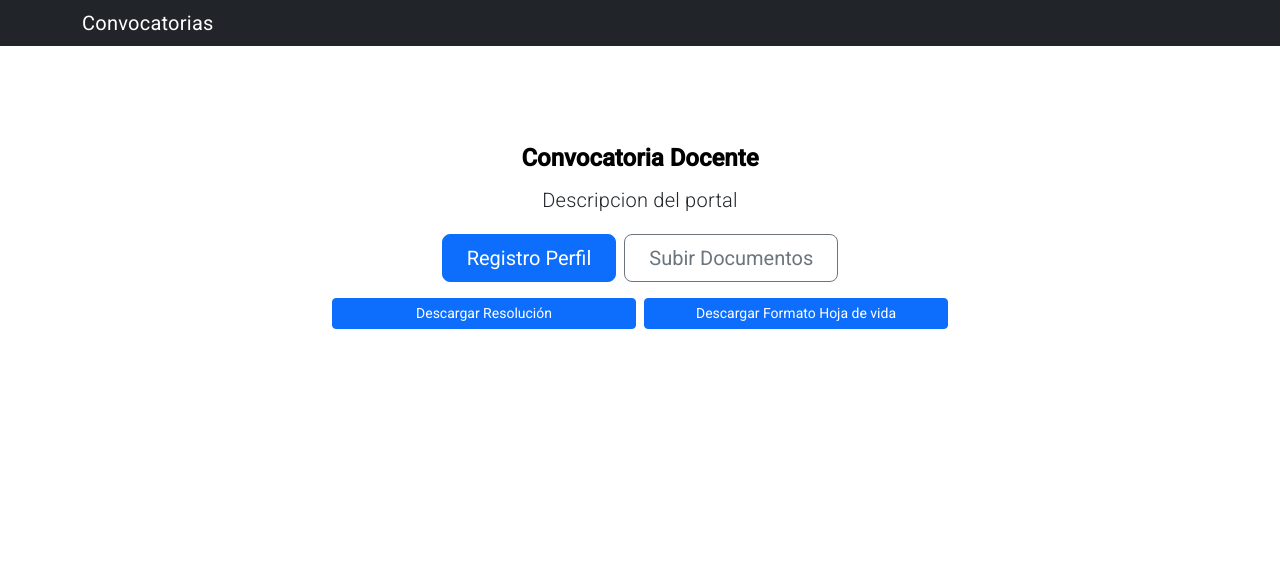
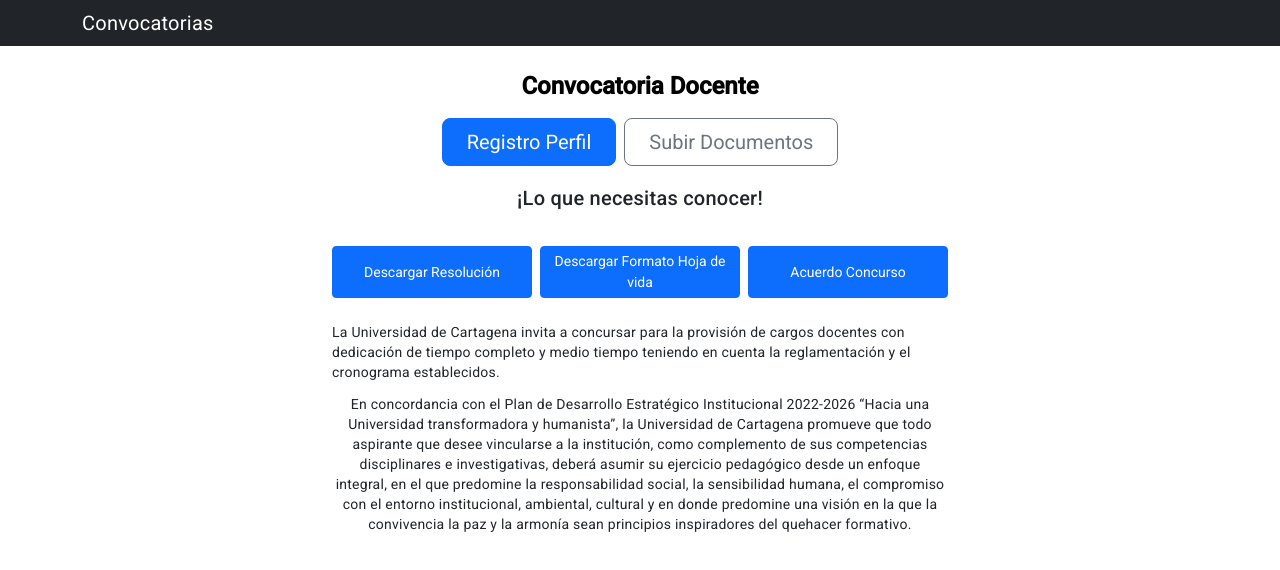
Before and after one commit to monicamarrugo/udc_convocatoria, an Angular app: page /inicio in a window 1280 px wide. Shown: the top 570 px of the page. Built offline with nearby package versions, Linux system fonts and the light colour scheme.

Commit message:
Estado de documento

```diff
--- a/package.json
+++ b/package.json
@@ -21,6 +21,7 @@
     "@angular/platform-browser-dynamic": "^16.1.0",
     "@angular/router": "^16.1.0",
     "bootstrap": "^5.3.0",
+    "bootstrap-icons": "^1.10.5",
     "module": "^1.2.5",
     "ng-bootstrap": "^1.6.3",
     "rxjs": "~7.8.0",
--- a/src/app/convocatoria/component/archivos-participante/archivos-participante.component.html
+++ b/src/app/convocatoria/component/archivos-participante/archivos-participante.component.html
@@ -1,7 +1,7 @@
 <div class="container">
-    <div class="col-md-7 col-lg-8">
+  <div class="row">
+    <div class="col-md-8">
         <h4 class="mb-3"> Inscripción Convocatoria</h4>
-
         <form [formGroup] = "documentoForm" (ngSubmit)="saveDocumento()"class="needs-validation" novalidate>
 
           <div class="row g-3">
@@ -27,14 +27,8 @@
               <div class="col-md-5">
                 <label for="tipoDocumento" class="form-label"> Tipo de Documento</label>
                 <select class="form-select" id="tipoDocumento" formControlName="tipoDocumento" required #tipoDocumento>
-                  <option value="">Seleccione Tipo Documento...</option>
-                  <option value="CV">Formato único de hoja de vida</option>
-                  <option value="DID">Documento de Identidad</option>
-                  <option value="FA">Formación académica</option>
-                  <option value="PA">Producción académica</option>
-                  <option value="EXPP">Certificado de experiencia profesional calificada en el ejercicio de su profesión</option>
-                  <option value="EDES">Certificados de experiencia docente en educación superior</option>
-                  <option value="CCLI">Certificado de competencia lengua inglesa</option>
+                  <option value="" disabled selected hidden >Seleccione tipo documento</option>
+                  <option *ngFor="let tipo of lTiposDocumento" [ngValue]="tipo.codigo">{{tipo.descripcion}}</option>
                 </select>
                 <div class="invalid-feedback">
                   Please Seleccione tipo documento.
@@ -54,11 +48,27 @@
 
           <button class="w-100 btn btn-primary btn-lg" type="submit">Subir Documento</button>
         </form>
+    </div>
+    <div class="col-md-4">
+      <h2 class="mb-3"> ¡Estado de documentos!</h2>
+      <div *ngFor="let ds of lDocumentosSubidos" class="input-group mb-3">
+        <div class="input-group-prepend">
+          <div *ngIf="ds.subido" class="input-group-text btn btn-success" id="btnGroupAddon2">
+            <i class="bi bi-check-circle-fill"></i></div>
+            <div *ngIf="!ds.subido" class="input-group-text btn btn-danger" id="btnGroupAddon2">
+              <i class="bi bi-check-circle-fill"></i></div>
+        </div>
+        <input type="text" disabled="true" [(ngModel)]="ds.descripcion" class="form-control" placeholder="Input group example" aria-label="Input group example" aria-describedby="btnGroupAddon2">
       </div>
+
+
+    </div>
+  </div>
 
       <div class="row">
         <div class="col-md-12 order-md-2">
             <div class="row">
+              <h2 class="mb-3"> Lista de documentos</h2>
               <div class="table-responsive">
                 <table [dataSource]="dataSource"  mat-table class="table table-sm" matSort>
 
--- a/src/app/convocatoria/component/archivos-participante/archivos-participante.component.ts
+++ b/src/app/convocatoria/component/archivos-participante/archivos-participante.component.ts
@@ -8,6 +8,8 @@
 import {ConfirmacionComponent} from 'src/app/widgets/confirmacion/confirmacion.component';
 import {CustomModalComponent,TipoMensajeEnum} from 'src/app/widgets/custom-modal/custom-modal.component';
 import { MatTableDataSource } from '@angular/material/table';
+import { Item } from 'src/app/convocatoria/model/item'
+import { ListasService} from '../../services/listas.service'
 
 @Component({
   selector: 'app-archivos-participante',
@@ -22,6 +24,8 @@
   public nonSelectedOptionValue: string = '';
   public dataSource: MatTableDataSource<ResponseDocumento>;
   public codigoConvocatoria:string='';
+  public lTiposDocumento: Item[] = [];
+  public lDocumentosSubidos: Item[] = [];
   public displayedColumns: string[] = [
     'contenido',
     'descTipodocumento'
@@ -31,6 +35,7 @@
   constructor(
     private documentoService: DocumentosService,
     private formBuilder: FormBuilder,
+    private listaService: ListasService,
     public _dialog: MatDialog){
 
       this.dataSource = new MatTableDataSource<ResponseDocumento>([]);
@@ -44,6 +49,7 @@
   }
 
   ngOnInit(): void {
+    this.getTiposDocumento();
   }
 
 
@@ -57,6 +63,7 @@
       next: (documentos: ResponseDocumento[]) => {
         if (documentos.length > 0) {
           this.dataSource.data = documentos;
+          this.verificarSubidos(documentos.slice());
         } else {
           this.dataSource.data = [];
 
@@ -65,6 +72,35 @@
 
     });
   }
+  verificarSubidos(documentosSubidos:ResponseDocumento[]){
+
+      this.lDocumentosSubidos = this.lTiposDocumento.slice();
+      this.lDocumentosSubidos.find( d => {
+        if(documentosSubidos.some(s => s.tipoDocumento === d.codigo)){
+          d.subido=true;
+        }
+        else{
+          d.subido=false;
+        }
+      });
+      console.log(" this.lDocumentosSubidos");
+      console.log(this.lDocumentosSubidos);
+  }
+  private getTiposDocumento() {
+    this.documentoForm.controls['tipoDocumento'].setValue(
+       this.nonSelectedOptionValue
+     );
+
+     this.listaService
+       .getTiposDocumento()
+       .subscribe({
+               next: (data) => {
+                 this.lTiposDocumento = data;
+                   },
+               error: (error) => {
+               },
+                 });
+}
 
   saveDocumento() {
     if (!this.selectedFile) return;
--- a/src/app/convocatoria/model/item.ts
+++ b/src/app/convocatoria/model/item.ts
@@ -2,4 +2,5 @@
     codigo: string;
     descripcion: string;
     nombre: string;
+    subido: boolean;
 }
--- a/src/app/convocatoria/services/listas.service.ts
+++ b/src/app/convocatoria/services/listas.service.ts
@@ -42,6 +42,11 @@
     return this.http.get<Item[]>('assets/datos/paises.json');
   }
 
+  getTiposDocumento(): Observable<Item[]> {
+    const url = `/api/ListasTiposBasicos/GetListaTiposDocumentos`;
+    return this.getRequest(url);
+  }
+
 
 
 }
--- a/src/app/inicio/inicio.component.html
+++ b/src/app/inicio/inicio.component.html
@@ -1,18 +1,42 @@
 <main>
 
-    <div class="px-4 py-5 my-5 text-center">
+    <div class="px-4  text-center">
       <!--<img class="d-block mx-auto mb-4" src="../assets/brand/bootstrap-logo.svg" alt="" width="72" height="57">-->
       <h1 class="display-5 fw-bold text-body-emphasis">Convocatoria Docente</h1>
       <div class="col-lg-6 mx-auto">
-        <p class="lead mb-4">Descripcion del portal</p>
+
         <div class="d-grid gap-2 d-sm-flex justify-content-sm-center mb-3">
           <button type="button" [routerLink]="'/convocatoria/participante'" class="btn btn-primary btn-lg px-4 gap-3">Registro Perfil</button>
           <button type="button" [routerLink]="'/convocatoria/documentos'" class="btn btn-outline-secondary btn-lg px-4">Subir Documentos</button>
         </div>
-        <div class="d-grid gap-2 d-sm-flex justify-content-sm-center">
+        <div class="d-grid gap-2 d-sm-flex justify-content-sm-center mb-3">
+          <h2 class="mb-3"> ¡Lo que necesitas conocer!</h2>
+        </div>
+        <div class="d-grid gap-2 d-sm-flex justify-content-sm-center mb-4">
+
           <button class="w-100 btn btn-primary btn-sm" (click)="downloadDocumento('Convocatoria2023.pdf')" type="button">Descargar Resolución</button>
           <button class="w-100 btn btn-primary btn-sm" (click)="downloadDocumento('FormatoHV.pdf')" type="button">Descargar Formato Hoja de vida</button>
+          <button class="w-100 btn btn-primary btn-sm" (click)="downloadDocumento('AcuerdoConcurso.pdf')" type="button">Acuerdo Concurso</button>
         </div>
+
+      </div>
+
+    </div>
+    <div class="px-4 ">
+      <div class="col-lg-6 mx-auto">
+        <p class="text-justify">La Universidad de Cartagena invita a concursar para la provisión de cargos
+          docentes con dedicación de tiempo completo y medio tiempo teniendo en cuenta la reglamentación y
+          el cronograma establecidos.</p>
+        <p class="text-center">
+          En concordancia con el Plan de  Desarrollo Estratégico Institucional 2022-2026
+          “Hacia una Universidad transformadora y humanista”, la Universidad de Cartagena
+          promueve que todo aspirante que desee vincularse a la institución, como complemento de sus
+          competencias disciplinares e investigativas, deberá asumir su ejercicio pedagógico desde
+          un enfoque integral, en el que predomine la responsabilidad social, la sensibilidad humana,
+          el compromiso con el entorno institucional, ambiental, cultural y en donde predomine
+          una visión en la que la convivencia la paz y la armonía sean principios inspiradores del quehacer
+          formativo.
+        </p>
       </div>
     </div>
 </main>
--- a/src/styles.css
+++ b/src/styles.css
@@ -1,4 +1,5 @@
 /* You can add global styles to this file, and also import other style files */
 @import '~@angular/material/prebuilt-themes/indigo-pink.css';
+@import '~bootstrap-icons/font/bootstrap-icons.css';
 html, body { height: 100%; }
 body { margin: 0; font-family: Roboto, "Helvetica Neue", sans-serif; }
```
Also changed, not shown: 1 other file (tests, documents, lock files or other folders).
